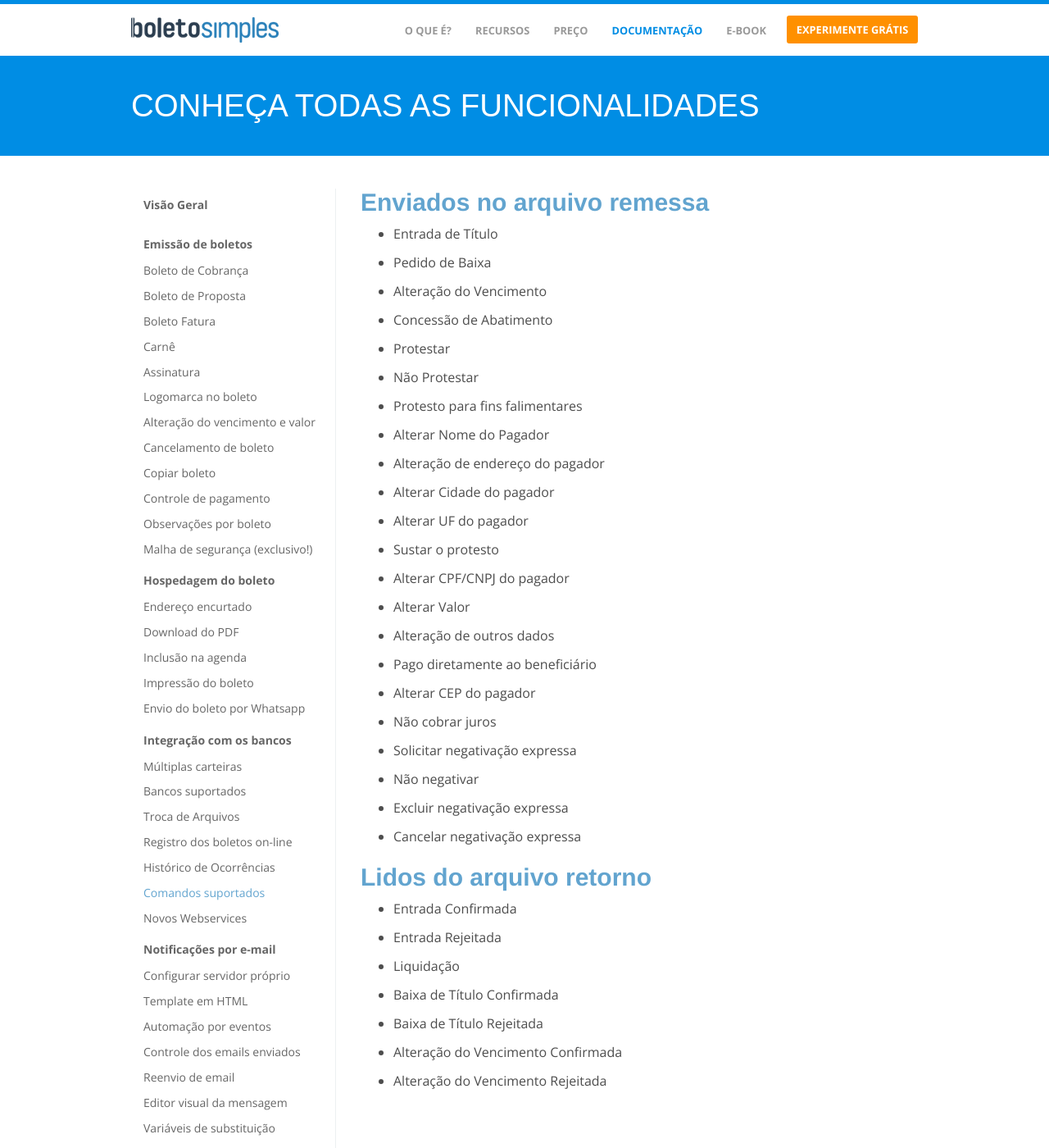
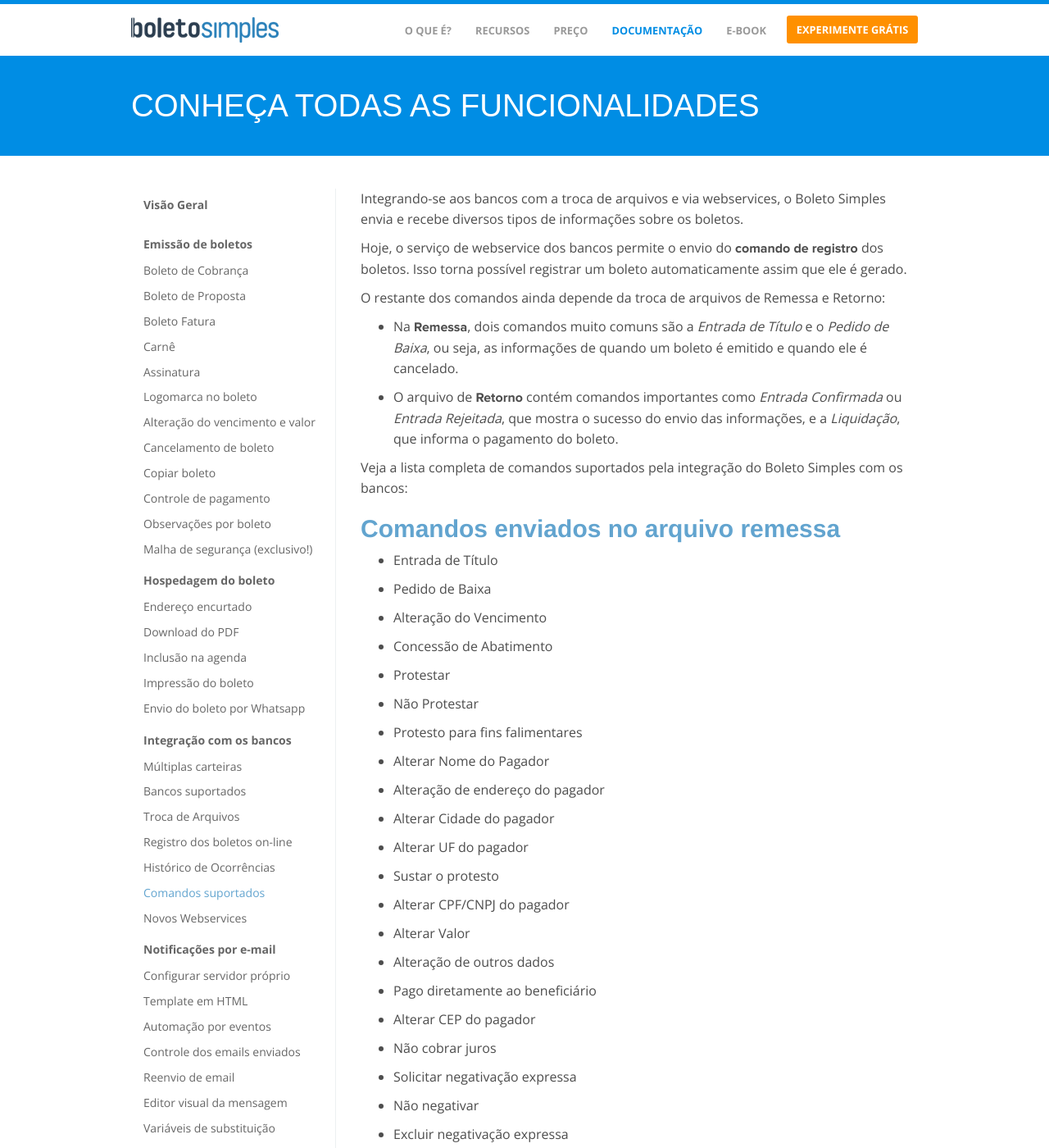
Before and after one commit to BoletoSimples/boletosimples-features, a Jekyll site: the page built from integracao-com-os-bancos/notificacoes-suportadas.markdown, in a window 1280 px wide and 1400 px high. Shown: the whole window at 82% size. Built offline with Jekyll 4.4.1, drawn with Linux system fonts in a browser that asks for light colours; some of the changed text lies outside the part shown.

Commit message:
Updated Notificacoes Suportadas

```diff
--- a/integracao-com-os-bancos/notificacoes-suportadas.markdown
+++ b/integracao-com-os-bancos/notificacoes-suportadas.markdown
@@ -4,7 +4,19 @@
 position: 5
 ---
 
-## Enviados no arquivo remessa
+Integrando-se aos bancos com a troca de arquivos e via webservices, o Boleto Simples envia e recebe diversos tipos de informações sobre os boletos.
+
+Hoje, o serviço de webservice dos bancos permite o envio do **comando de registro** dos boletos. Isso torna possível registrar um boleto automaticamente assim que ele é gerado.
+
+O restante dos comandos ainda depende da troca de arquivos de Remessa e Retorno:
+
+* Na **Remessa**, dois comandos muito comuns são a *Entrada de Título* e o *Pedido de Baixa*, ou seja, as informações de quando um boleto é emitido e quando ele é cancelado.
+
+* O arquivo de **Retorno** contém comandos importantes como *Entrada Confirmada* ou *Entrada Rejeitada*, que mostra o sucesso do envio das informações, e a *Liquidação*, que informa o pagamento do boleto.
+
+Veja a lista completa de comandos suportados pela integração do Boleto Simples com os bancos:
+
+## Comandos enviados no arquivo remessa
 
 * Entrada de Título
 
@@ -50,7 +62,7 @@
 
 * Cancelar negativação expressa
 
-## Lidos do arquivo retorno
+## Comandos lidos do arquivo retorno
 
 * Entrada Confirmada
 
```
